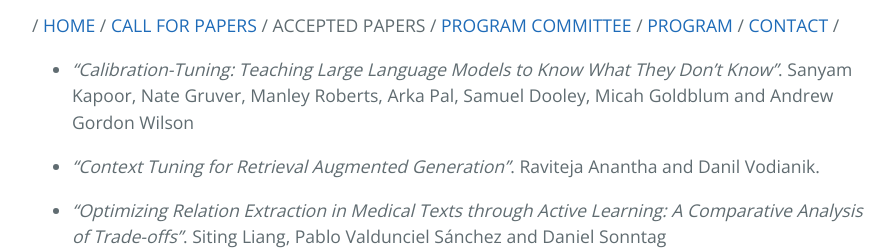
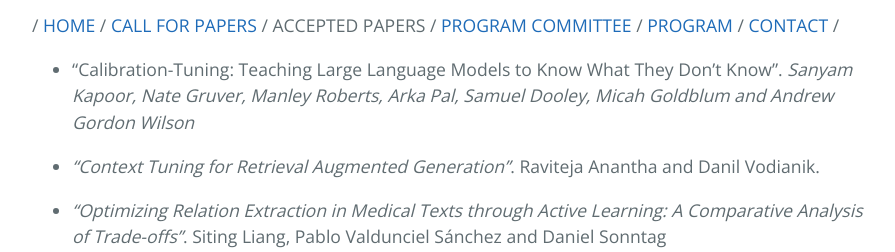
Before and after one commit to uncertainlp/uncertainlp.github.io, a Jekyll site: the page built from accepted-papers.md, in a window 1280 px wide. Shown: the part 839-1091 px from the top of the page, without its empty margins (192-1087 px from the left). Built offline with Jekyll 4.4.1, drawn with Linux system fonts in a browser that asks for light colours; the repository's description, which GitHub fills in, is left out.

```diff
--- a/accepted-papers.md
+++ b/accepted-papers.md
@@ -4,7 +4,7 @@ layout: default
 <!-- # Program of the First Workshop on Uncertainty-Aware NLP @EACL 2024 -->
 / [HOME](/) / [CALL FOR PAPERS](/#call-for-papers) / ACCEPTED PAPERS / [PROGRAM COMMITTEE](https://uncertainlp.github.io/#program-committee) / [PROGRAM](/#program) / [CONTACT](https://uncertainlp.github.io/#contact) /
 
-* *"Calibration-Tuning: Teaching Large Language Models to Know What They Don’t Know"*. Sanyam Kapoor, Nate Gruver, Manley Roberts, Arka Pal, Samuel Dooley, Micah Goldblum and Andrew Gordon Wilson
+* "Calibration-Tuning: Teaching Large Language Models to Know What They Don’t Know". *Sanyam Kapoor, Nate Gruver, Manley Roberts, Arka Pal, Samuel Dooley, Micah Goldblum and Andrew Gordon Wilson*
 
 * *"Context Tuning for Retrieval Augmented Generation"*. Raviteja Anantha and Danil Vodianik.
 
```
Also changed, not shown: index.md (+1 -1 lines).
